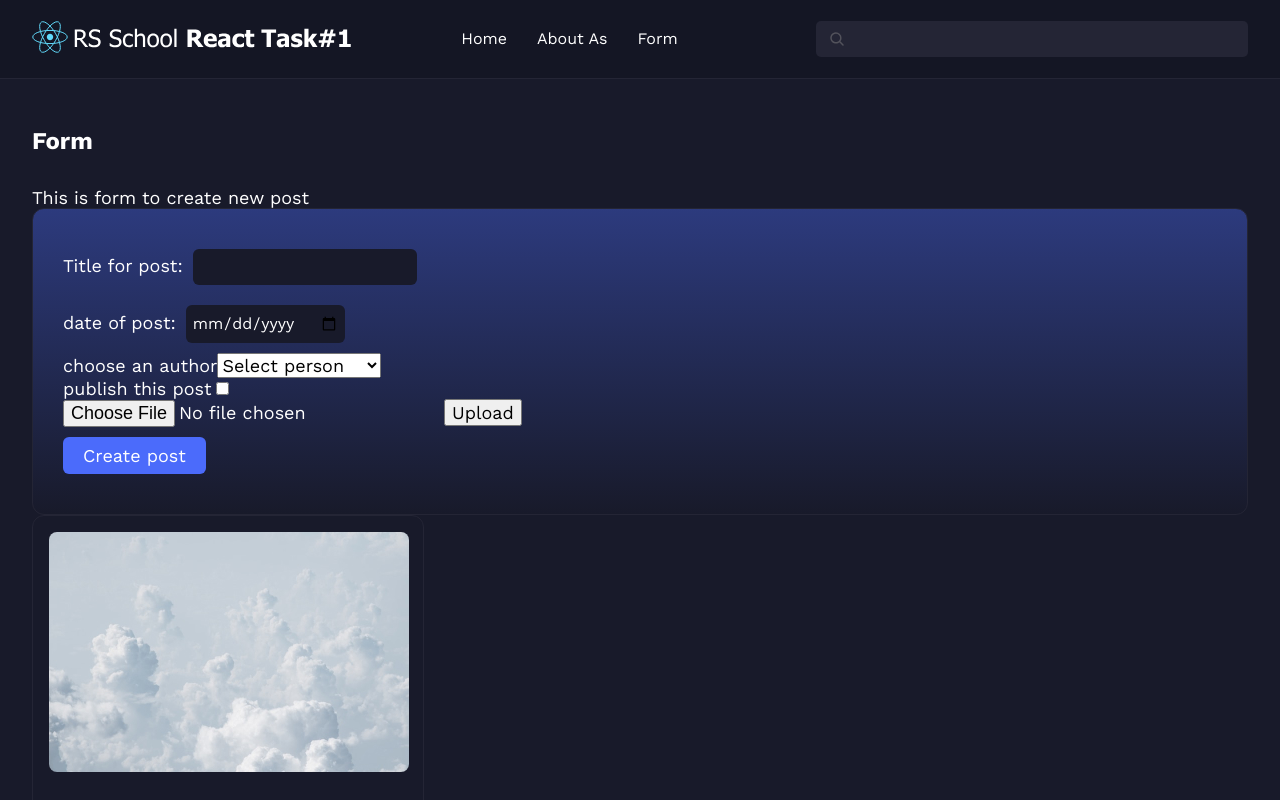
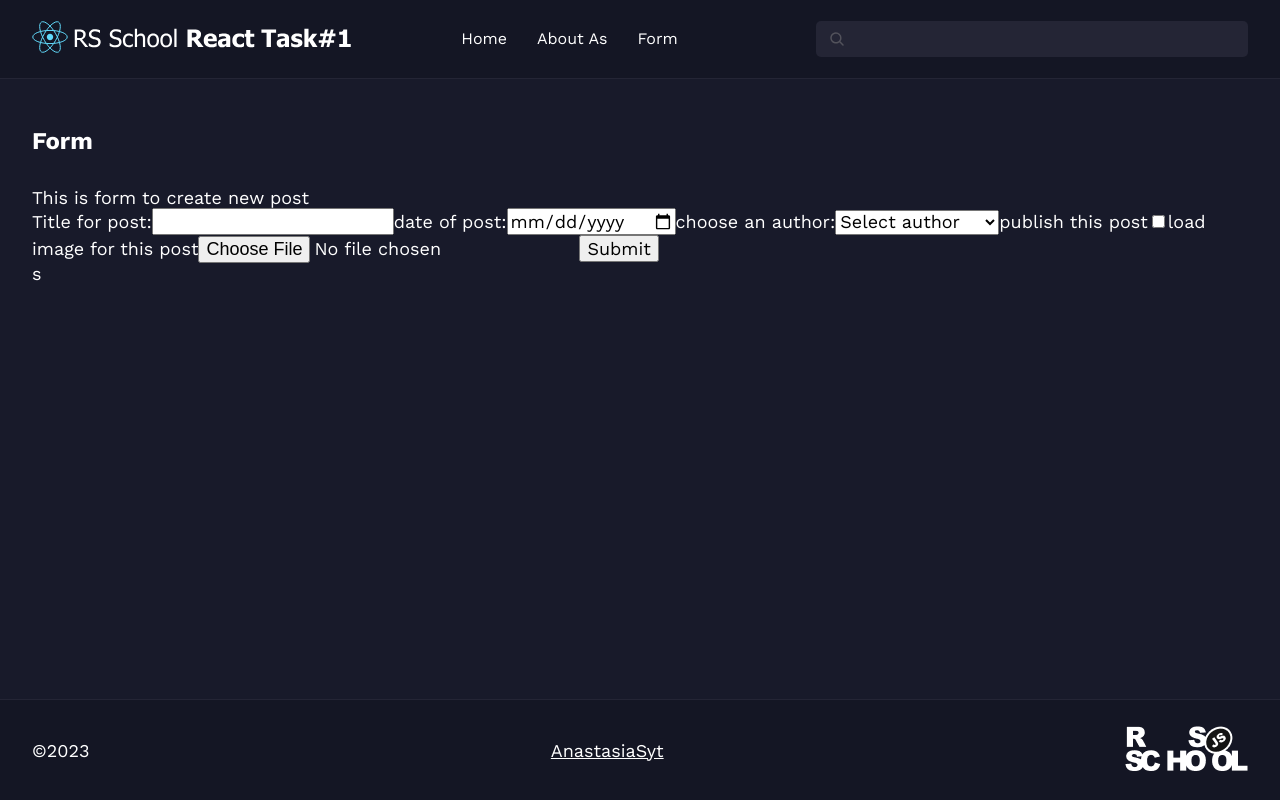
Before and after one commit to AnastasiaSyt/React_3s, a React (Vite) app: page /form in a window 1280 px wide. Shown: the top 800 px of the page. Built offline with nearby package versions, Linux system fonts and the light colour scheme.

Commit message:
feat: add refs to inputs

```diff
--- a/src/components/CardItem.tsx
+++ b/src/components/CardItem.tsx
@@ -2,17 +2,25 @@ import React from 'react';
 import { type TCardItem } from '../types/card_type';
 import '../styles/Card.css';
 
-interface CardItemProps {
-  item: TCardItem;
-}
+// interface CardItemProps {
+//   item: TCardItem;
+// }
 
-class CardItem extends React.Component<CardItemProps, object> {
+class CardItem extends React.Component {
   render() {
     return (
       <div className="card">
         <>
           <div className="card_img">
-            <img className="card_img" src={this.props.item.image} />
+            {/* <img className="card_img" src={this.props.item.image} /> */}
+            {/* {this.props.item.image && (
+              <img
+                className="card_img"
+                src={URL.createObjectURL(this.props.item.image)}
+                alt="post image"
+              />
+            )} */}
+            {this.props.image && <img src={URL.createObjectURL(this.props.image)} alt="post image" />}
           </div>
           <div className="card_title">{this.props.item.title}</div>
           <div className="card_info">
--- a/src/pages/Form.tsx
+++ b/src/pages/Form.tsx
@@ -1,7 +1,39 @@
-import TitleForm from '../components/TitleForm';
 import React from 'react';
+import CardItem from '../components/CardItem';
 
 class Form extends React.Component {
+  constructor(props) {
+    super(props);
+    this.titleRef = React.createRef();
+    this.contentRef = React.createRef();
+    this.authorRef = React.createRef();
+    this.publishRef = React.createRef();
+    this.fileRef = React.createRef();
+    this.state = {
+      posts: [],
+    };
+  }
+
+  handleSubmit = (event) => {
+    event.preventDefault();
+    // Создание нового объекта Post на основе значений рефов
+    const newPost = {
+      id: 7,
+      image: this. fileRef.current.files[0],
+      title: this.titleRef.current.value,
+      person_img: '../public/jason.png',
+      person: this.authorRef.current.value,
+      date: this.contentRef.current.value,
+    };
+    // Добавление нового поста в массив постов
+    this.setState({ posts: [...this.state.posts, newPost] });
+    // Очистка значений рефов после отправки формы
+    this.titleRef.current.value = '';
+    this.contentRef.current.value = '';
+    this.authorRef.current.value = '';
+    this.fileRef.current.value = null;
+  };
+
   render() {
     return (
       <div className="App">
@@ -9,7 +41,38 @@ class Form extends React.Component {
           <h1 className="main_title">Form</h1>
           This is form to create new post
           <div className="form">
-            <TitleForm />
+            <div>
+              <form onSubmit={this.handleSubmit}>
+                <label htmlFor="title">Title for post:</label>
+                <input type="text" id="title" ref={this.titleRef} />
+
+                <label htmlFor="date">date of post:</label>
+                <input type="date" id="date" ref={this.contentRef} />
+
+                <label htmlFor="author">choose an author:</label>
+                <select type="select" id="author" ref={this.authorRef}>
+                  <option>Select author</option>
+                  <option value="Tracey Wilson">Tracey Wilson</option>
+                  <option value="Jason Francisco">Jason Francisco</option>
+                  <option value="Elizabeth Slavin">Elizabeth Slavin</option>
+                  <option value="Ernie Smithn">Ernie Smithn</option>
+                  <option value="Eric Smith">Eric Smith</option>
+                </select>
+
+                <label htmlFor="publish">publish this post</label>
+                <input type="checkbox" id="publish" ref={this.publishRef} />
+
+                <label htmlFor="file">load image for this post</label>
+                <input type="file" id="file" ref={this.fileRef} />
+
+                <button type="submit">Submit</button>
+              </form>
+              {/* Отображение всех созданных постов */}s
+              {/* <CardItem key={index} item={this.post} /> */}
+              {this.state.posts.map((post, index) => (
+                <CardItem key={index} item={post} image={post.image}/>
+              ))}
+            </div>
           </div>
         </div>
       </div>
```
Also changed, not shown: src/components/FormTest.tsx (added, +19 -0 lines).
